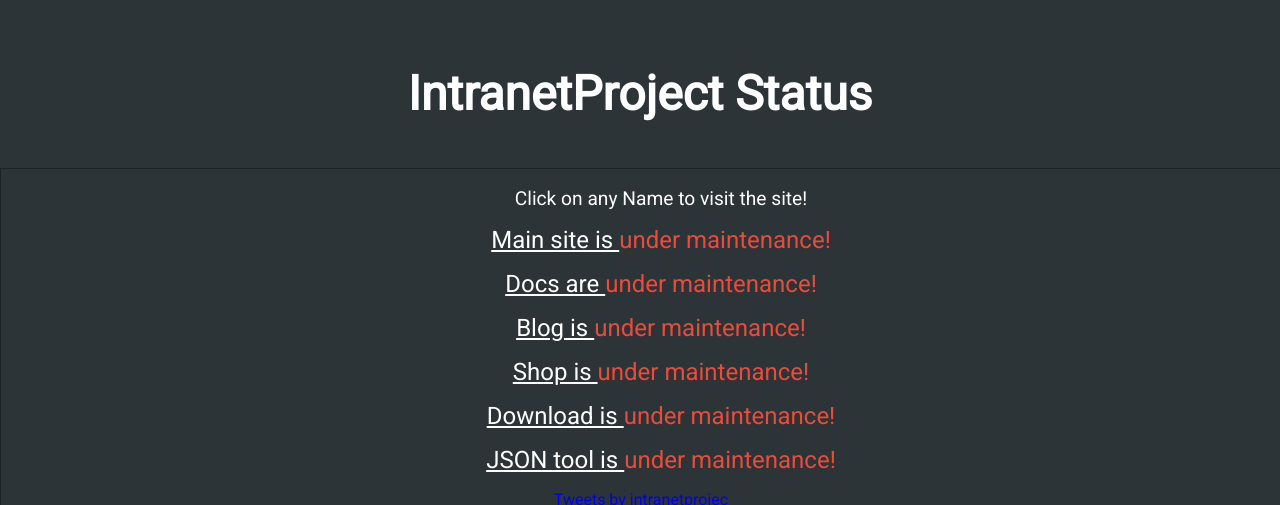
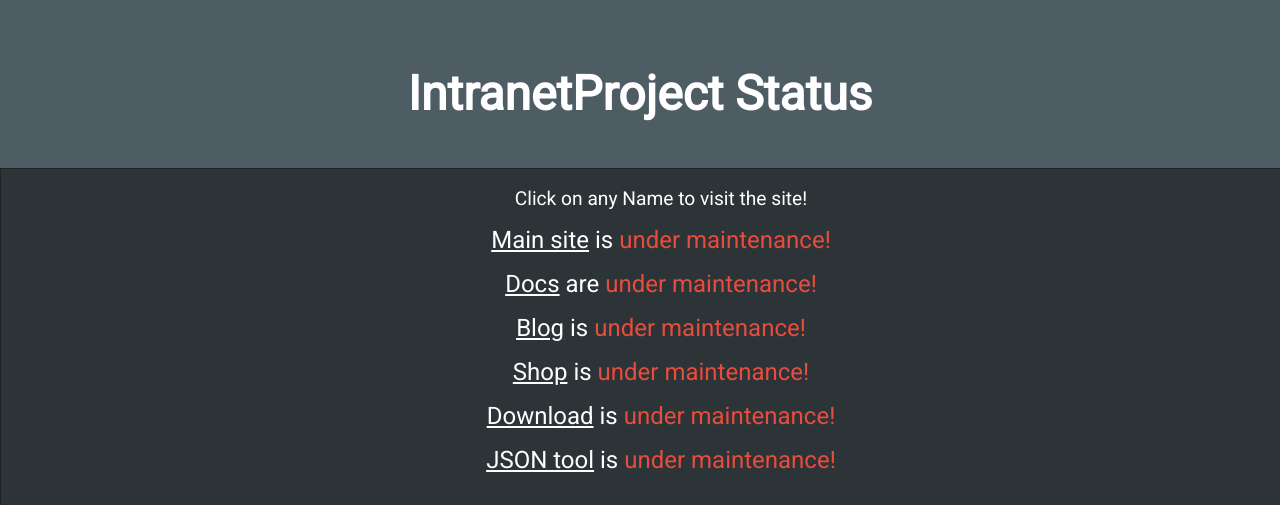
Before and after one commit to IntranetProject/intranet_status, a PHP site: page / in a window 1280 px wide. Shown: the top 505 px of the page. Run offline with PHP 8.4, Linux system fonts and the light colour scheme; data that the repository does not hold is empty; some libraries are stand-ins or nearby versions.

Commit message:
Fixed it

```diff
--- a/css/style.css
+++ b/css/style.css
@@ -1,6 +1,6 @@
 @import url('https://fonts.googleapis.com/css?family=Roboto');
 .container {
-    background-color: #2D3438;
+    background-color: #4E5C63;
     width: 100%;
     height: auto;
     font-family: 'Roboto', sans-serif;
@@ -22,6 +22,7 @@
     margin: 0 auto;
     margin-top: 50px;
     border: 1px solid #1d2224;
+    background-color:  #2D3438;
 }
 
 .site {
@@ -56,16 +57,21 @@
 }
 
 .media {
-    width: 50%;
+    width: 90%;
     margin: 0 auto;
     margin-top: 3%;
+    margin-left: 5% !imporant;
+    margin-bottom: 2%;
 }
 
 .media iframe {
     width: 100%;
     height: 45%;
-}
-
+}/*
+.discord {
+    margin-left: 5% !important;
+    margin-bottom: 2%;
+} */
 @media only screen and (max-device-width: 1400px) {
     .container {
         height: 100%;
--- a/index.php
+++ b/index.php
@@ -32,42 +32,44 @@ function is_url_exist($url){
                         <p>Click on any Name to visit the site!</p>
                     </small>
                     <div class="clearer"></div>
-                    <a target="_blank" class="site" href="http://intranetproject.net">Main site is </a>
+                    <a target="_blank" class="site" href="http://intranetproject.net">Main site</a> is
                     <?php
                     echo is_url_exist("http://intranetproject.net/up.txt");
                     ?>
                         <div class="clearer"></div>
-                    <a target="_blank" class="site" href="http://docs.intranetproject.net">Docs are </a>
+                        <a target="_blank" class="site" href="http://docs.intranetproject.net">Docs</a> are
                         <?php
                     echo is_url_exist("http://docs.intranetproject.net/up.txt");
                     ?>
                             <div class="clearer"></div>
-                    <a target="_blank" class="site" href="http://blog.intranetproject.net">Blog is </a>
+                            <a target="_blank" class="site" href="http://blog.intranetproject.net">Blog</a> is
                             <?php
                     echo is_url_exist("http://blog.intranetproject.net/up.txt");
                     ?>
                                 <div class="clearer"></div>
-                    <a target="_blank" class="site" href="http://shop.intranetproject.net">Shop is </a>
+                                <a target="_blank" class="site" href="http://shop.intranetproject.net">Shop</a> is
                                 <?php
                     echo is_url_exist("http://shop.intranetproject.net/up.txt");
                     ?>
                                     <div class="clearer"></div>
-                    <a target="_blank" class="site" href="http://download.intranetproject.net">Download is </a>
+                                    <a target="_blank" class="site" href="http://download.intranetproject.net">Download</a> is
                                     <?php
                     echo is_url_exist("http://download.intranetproject.net/up.txt");
                     ?>
                                         <div class="clearer"></div>
-                    <a target="_blank" class="site" href="http://json.intranetproject.net">JSON tool is </a>
+                                        <a target="_blank" class="site" href="http://json.intranetproject.net">JSON tool</a> is
                                         <?php
                     echo is_url_exist("http://json.intranetproject.net/up.txt");
                     ?>
                                             <div class="clearer"></div>
                 </div>
-            <div class="discord">
-              <a class="twitter-timeline" data-theme="dark" data-link-color="#2B7BB9" href="https://twitter.com/intranetprojec">Tweets by intranetprojec</a> <script async src="//platform.twitter.com/widgets.js" charset="utf-8"></script>
+                <div class="media">
+                    <a class="twitter-timeline" data-theme="dark" data-link-color="#2B7BB9" href="https://twitter.com/intranetprojec">Tweets by intranetprojec</a>
+                    <script async src="//platform.twitter.com/widgets.js" charset="utf-8"></script>
                 </div>
-            <div class="discord">
+                <div class="media discord">
                     <iframe src="https://discordapp.com/widget?id=313774393342033920&theme=dark" height="500" allowtransparency="true" frameborder="0"></iframe>
+                </div>
             </div>
             <div class="footer">
                     <div class="git">
```
Lines whose indentation alone changed are shown as unchanged.
